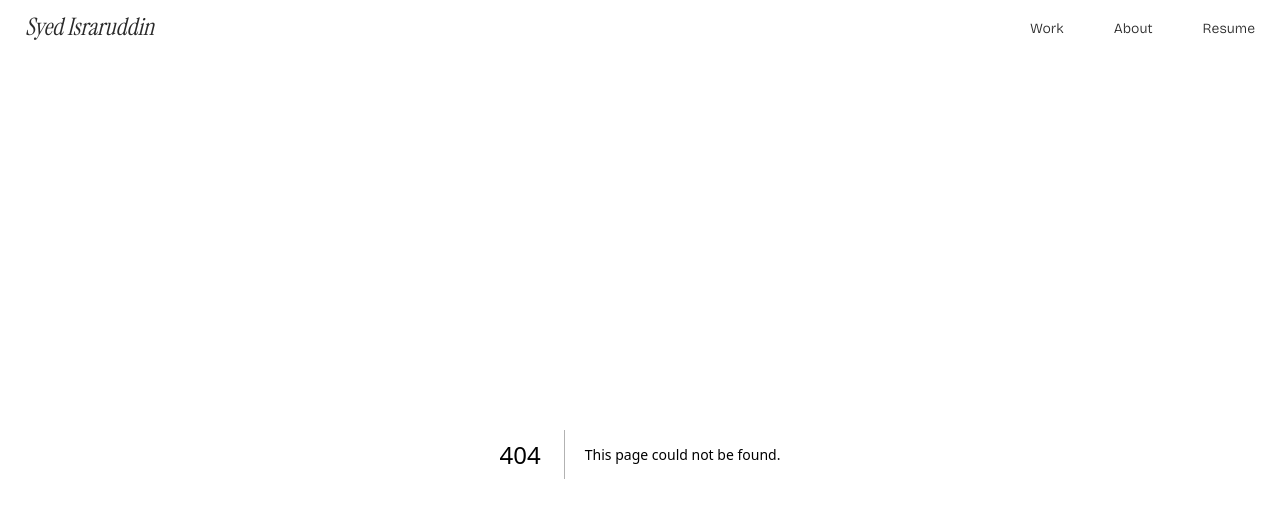
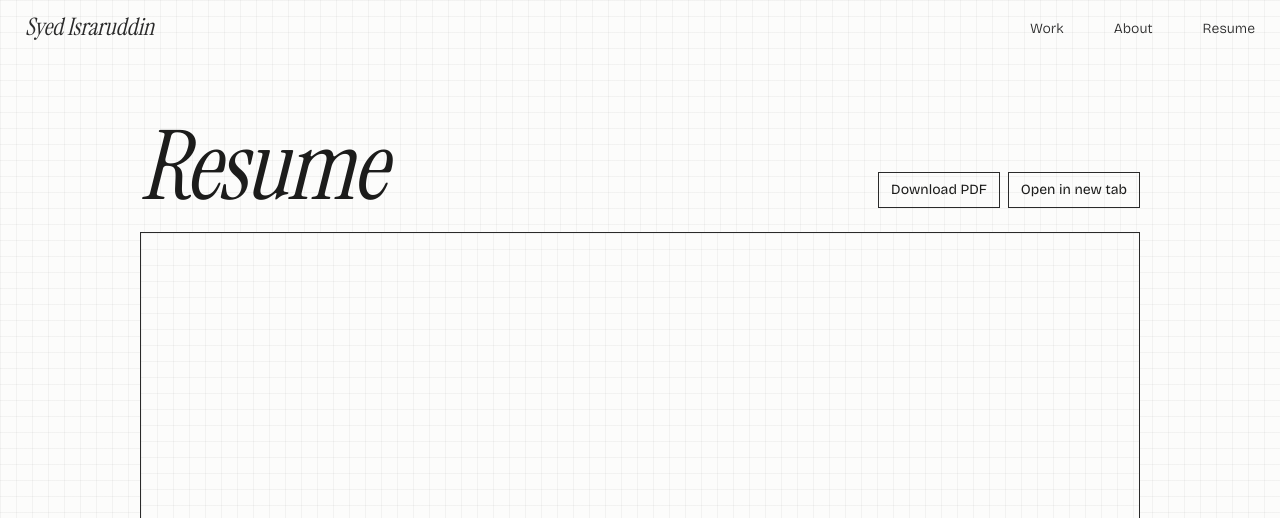
Before and after one commit to syed-israruddin/portfolio, a Next.js app: page /resume in a window 1280 px wide. Before the commit this address had no page. Shown: the top 518 px of the page. Built offline with nearby package versions, Linux system fonts and the light colour scheme.

Commit message:
Add resume viewer

```diff
--- a/app/globals.css
+++ b/app/globals.css
@@ -239,6 +239,16 @@ a { color: inherit; text-decoration: none; }
 .case-study--not-found { display: grid; place-items: center; }
 .case-study--not-found h1 { margin: 12px 0 28px; font-family: var(--font-instrument-serif), Georgia, serif; font-size: clamp(48px, 8vw, 96px); font-style: italic; font-weight: 400; }
 
+.resume-page { min-height: 100svh; padding: 72px 24px 96px; }
+.resume-page__content { width: min(100%, 1000px); margin: 0 auto; }
+.resume-page__header { display: flex; margin-bottom: 24px; align-items: end; justify-content: space-between; gap: 24px; }
+.resume-page h1 { margin: 0; font-family: var(--font-instrument-serif), Georgia, serif; font-size: clamp(56px, 8vw, 96px); font-style: italic; font-weight: 400; line-height: 0.85; letter-spacing: -0.02em; }
+.resume-page__actions { display: flex; flex-wrap: wrap; gap: 8px; }
+.resume-page__actions a { padding: 10px 12px; border: 1px solid #2a2a2a; font-family: var(--font-bricolage-grotesque), Arial, sans-serif; font-size: 14px; font-weight: 400; line-height: 1; transition: background-color 200ms ease, color 200ms ease; }
+.resume-page__actions a:hover, .resume-page__actions a:focus-visible { background: #2a2a2a; color: #fcfcfb; }
+.resume-page__actions a:focus-visible { outline: 2px solid #2a2a2a; outline-offset: 3px; }
+.resume-page__viewer { display: block; width: 100%; height: min(78svh, 1100px); border: 1px solid #2a2a2a; background: #fcfcfb; }
+
 @media (max-width: 700px) {
   .page-shell { width: min(100% - 48px, 400px); padding: 34px 0 100px; }
   .site-header { justify-content: center; }
@@ -278,6 +288,9 @@ a { color: inherit; text-decoration: none; }
   .case-study__back { margin-bottom: 80px; }
   .case-study__header > p:last-child { font-size: 18px; }
   .case-study__placeholder { margin-top: 72px; }
+  .resume-page { padding: 48px 24px 72px; }
+  .resume-page__header { align-items: flex-start; flex-direction: column; }
+  .resume-page__viewer { height: 70svh; }
   .project-card { width: 100%; height: auto; min-height: 0; padding: 0 10px 10px; flex-direction: column; gap: 18px; }
   .project-card::before { content: ""; position: absolute; top: min(349px, 92vw); right: 0; left: 0; z-index: 2; height: 1px; background: var(--ink); pointer-events: none; }
   .project-card__mockup { width: 100%; height: min(349px, 92vw); flex-basis: auto; border-radius: 16px; }
--- /dev/null
+++ b/app/resume/page.tsx
@@ -0,0 +1,33 @@
+import type { Metadata } from "next";
+
+export const metadata: Metadata = {
+  title: "Resume — Syed Israruddin",
+  description: "Resume of Syed Israruddin, product designer and design engineer.",
+};
+
+const resumeUrl = "/assets/syed-israruddin-cv-2026.pdf";
+
+export default function ResumePage() {
+  return (
+    <main className="resume-page">
+      <section className="resume-page__content" aria-labelledby="resume-title">
+        <header className="resume-page__header">
+          <h1 id="resume-title">Resume</h1>
+          <div className="resume-page__actions">
+            <a download href={resumeUrl}>
+              Download PDF
+            </a>
+            <a href={resumeUrl} rel="noreferrer" target="_blank">
+              Open in new tab
+            </a>
+          </div>
+        </header>
+        <iframe className="resume-page__viewer" src={resumeUrl} title="Syed Israruddin CV 2026">
+          <p>
+            Your browser cannot display the PDF. <a href={resumeUrl}>Open the CV PDF</a> instead.
+          </p>
+        </iframe>
+      </section>
+    </main>
+  );
+}
```
Also changed, not shown: 1 other file (tests, documents, lock files or other folders).
